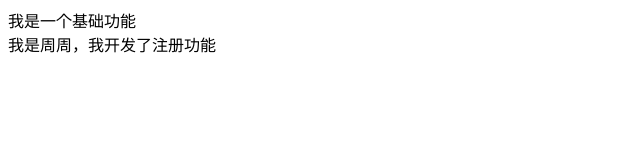
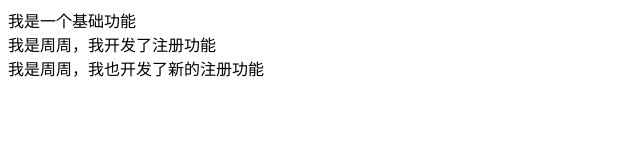
Before and after one commit to jiaoliu0111/myProject_1, a plain HTML site: page index.html in a window 1280 px wide. Shown: the whole page, without its empty margins (0-640 px from the left). Drawn offline with Linux system fonts and the light colour scheme.

Commit message:
我是周周，我也开发了新的注册功能

```diff
--- a/index.html
+++ b/index.html
@@ -10,5 +10,6 @@
   <div>我是一个基础功能</div>
 
   <div>我是周周，我开发了注册功能</div>
+  <div>我是周周，我也开发了新的注册功能</div>
 </body>
 </html>
```
